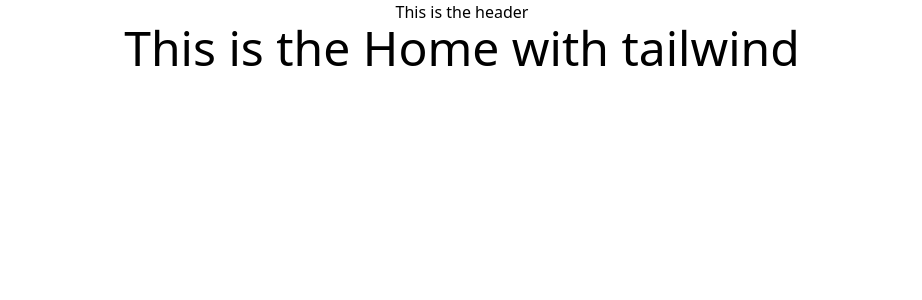
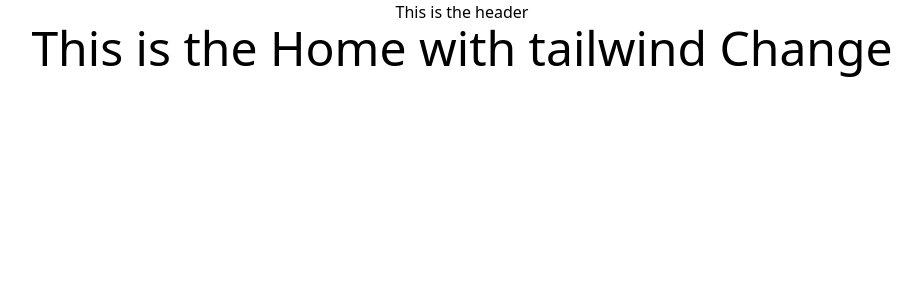
Before and after one commit to phsaurav/edufit, a React (Create React App) app: page / in a window 1280 px wide. Shown: the top 300 px of the page, without its empty margins (178-1100 px from the left). Built offline with nearby package versions, Linux system fonts and the light colour scheme.

Commit message:
Testing push

```diff
--- a/src/containers/Home/Home.js
+++ b/src/containers/Home/Home.js
@@ -3,7 +3,7 @@
 const Home = () => {
 	return (
 		<div>
-			<h1 className="text-5xl">This is the Home with tailwind</h1>
+			<h1 className="text-5xl">This is the Home with tailwind Change</h1>
 		</div>
 	);
 };
```
